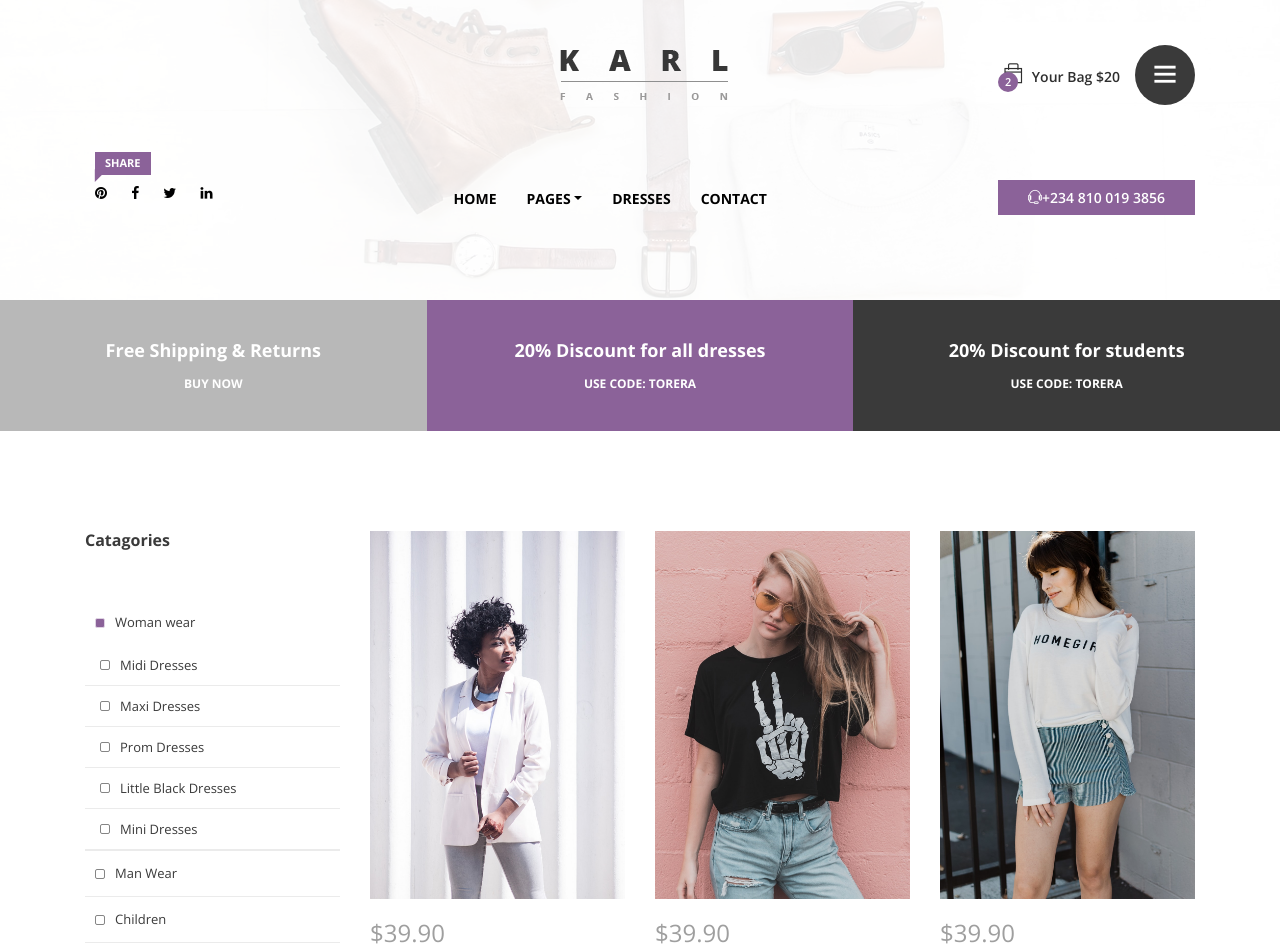
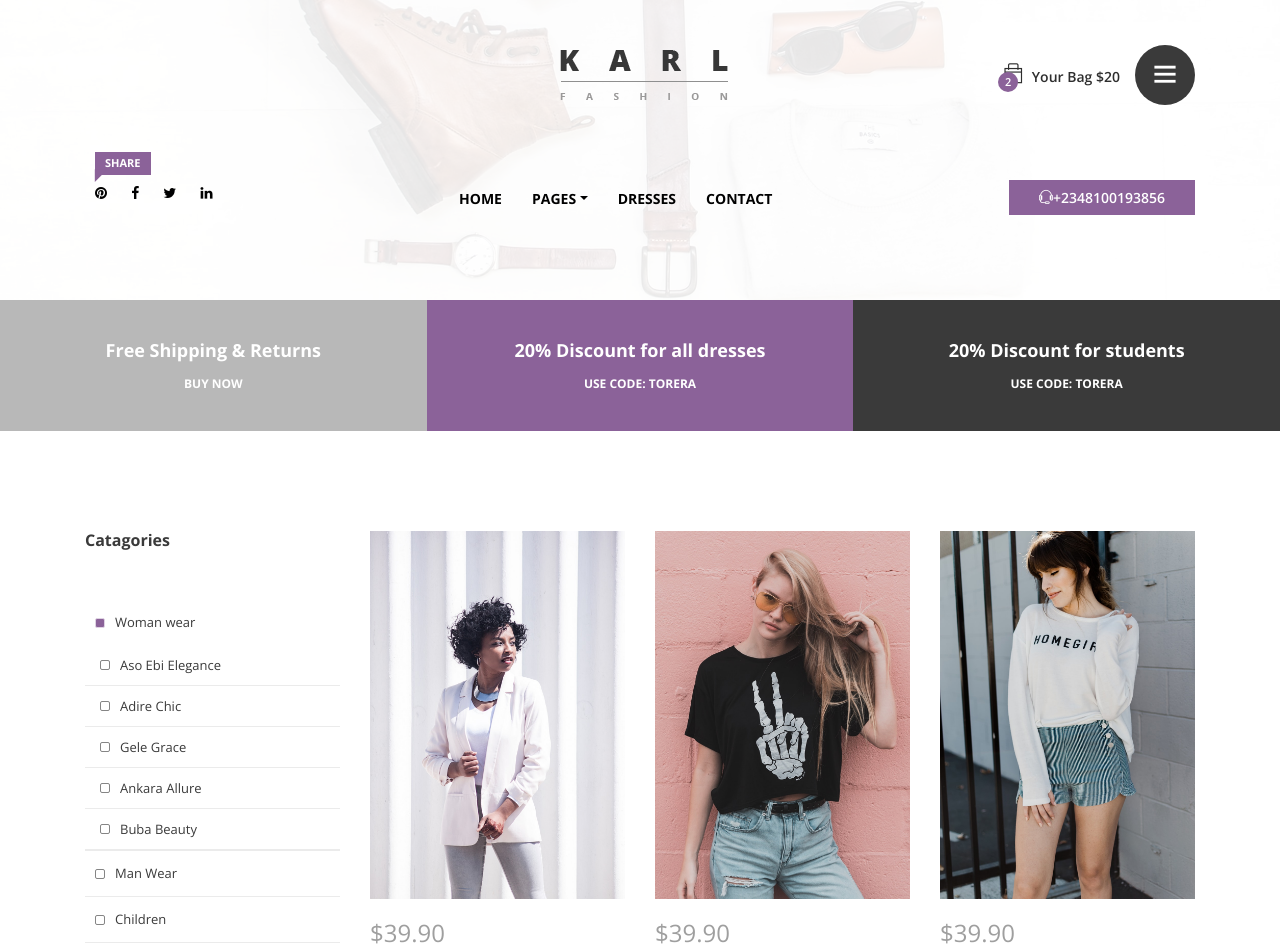
Before and after one commit to thewebguyy/houseoftorera, a plain HTML site: page shop.html in a window 1280 px wide. Shown: the top 952 px of the page. Drawn offline with nearby package versions, Linux system fonts and the light colour scheme.

```diff
--- a/shop.html
+++ b/shop.html
@@ -148,7 +148,7 @@
                                             <li class="nav-item dropdown">
                                                 <a class="nav-link dropdown-toggle" href="#" id="karlDropdown" role="button" data-toggle="dropdown" aria-haspopup="true" aria-expanded="false">Pages</a>
                                                 <div class="dropdown-menu" aria-labelledby="karlDropdown">
-                                                    <a class="dropdown-item" href="index.html">Home</a>
+
                                                     <a class="dropdown-item" href="shop.html">Shop</a>
                                                     <a class="dropdown-item" href="product-details.html">Product Details</a>
                                                     <a class="dropdown-item" href="cart.html">Cart</a>
@@ -164,7 +164,7 @@
                             </div>
                             <!-- Help Line -->
                             <div class="help-line">
-                                <a href="tel:+2348100193856"><i class="ti-headphone-alt"></i>+234 810 019 3856</a>
+                                <a href="tel:+2348100193856"><i class="ti-headphone-alt"></i>+2348100193856</a>
                             </div>
                         </div>
                     </div>
@@ -278,28 +278,28 @@
                                             <li data-toggle="collapse" data-target="#women2">
                                                 <a href="#">Woman wear</a>
                                                 <ul class="sub-menu collapse show" id="women2">
-                                                    <li><a href="#">Midi Dresses</a></li>
-                                                    <li><a href="#">Maxi Dresses</a></li>
-                                                    <li><a href="#">Prom Dresses</a></li>
-                                                    <li><a href="#">Little Black Dresses</a></li>
-                                                    <li><a href="#">Mini Dresses</a></li>
+                                                    <li><a href="#">Aso Ebi Elegance</a></li>
+                                                    <li><a href="#">Adire Chic</a></li>
+                                                    <li><a href="#">Gele Grace</a></li>
+                                                    <li><a href="#">Ankara Allure</a></li>
+                                                    <li><a href="#">Buba Beauty</a></li>
                                                 </ul>
                                             </li>
                                             <!-- Single Item -->
                                             <li data-toggle="collapse" data-target="#man2" class="collapsed">
                                                 <a href="#">Man Wear</a>
                                                 <ul class="sub-menu collapse" id="man2">
-                                                    <li><a href="#">Man Dresses</a></li>
-                                                    <li><a href="#">Man Black Dresses</a></li>
-                                                    <li><a href="#">Man Mini Dresses</a></li>
+                                                    <li><a href="#">Agbada Sophistication</a></li>
+                                                    <li><a href="#">Dashiki Dapper</a></li>
+                                                    <li><a href="#">Sokoto Suave</a></li>
                                                 </ul>
                                             </li>
                                             <!-- Single Item -->
                                             <li data-toggle="collapse" data-target="#kids2" class="collapsed">
                                                 <a href="#">Children</a>
                                                 <ul class="sub-menu collapse" id="kids2">
-                                                    <li><a href="#">Children Dresses</a></li>
-                                                    <li><a href="#">Mini Dresses</a></li>
+                                                    <li><a href="#">Ankara Angels</a></li>
+                                                    <li><a href="#">Adire Adventurers</a></li>
                                                 </ul>
                                             </li>
 
```
